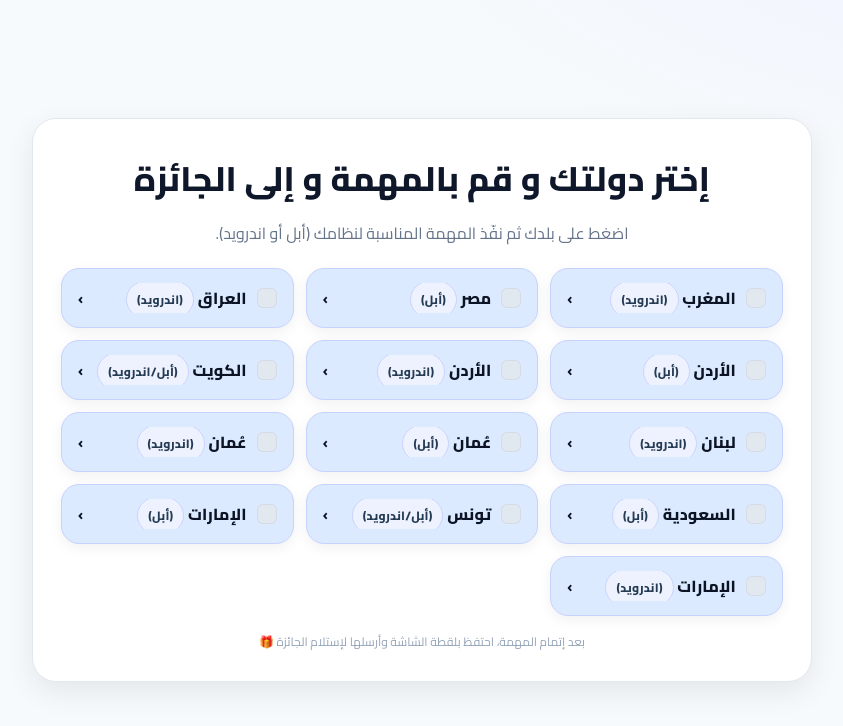
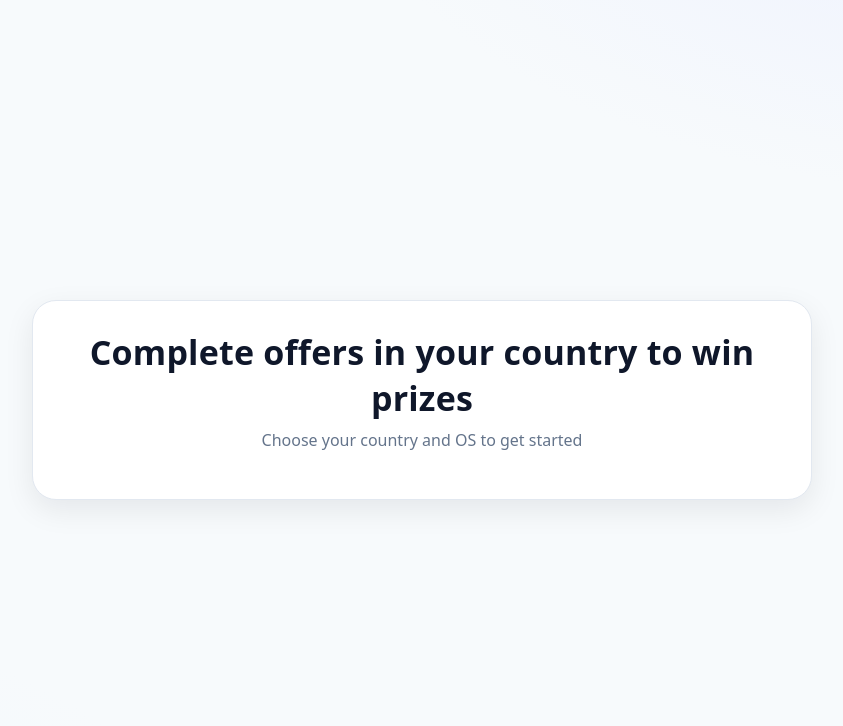
Before and after one commit to lol011107373-rgb/Choose-your-coubntry, a plain HTML site: page index.html in a window 1280 px wide. Shown: the whole page, without its empty margins (218-1061 px from the left). Drawn offline with Linux system fonts and the light colour scheme.

Commit message:
Update index.html

```diff
--- a/index.html
+++ b/index.html
@@ -1,10 +1,9 @@
 <!DOCTYPE html>
-<html lang="ar" dir="rtl">
+<html lang="en">
 <head>
-  <meta charset="utf-8" />
-  <meta name="viewport" content="width=device-width, initial-scale=1" />
-  <title>اختر دولتك</title>
-  <link href="https://fonts.googleapis.com/css2?family=Cairo:wght@400;600;800&display=swap" rel="stylesheet">
+  <meta charset="UTF-8">
+  <meta name="viewport" content="width=device-width, initial-scale=1.0">
+  <title>Offers Landing Page</title>
   <style>
     :root{
       --bg: #f7fafc;
@@ -108,134 +107,10 @@
   </style>
 </head>
 <body>
-  <main class="wrap">
-    <section class="card">
+  <div class="wrap">
+    <div class="card">
       <header>
-        <h1>إختر دولتك و قم بالمهمة و إلى الجائزة</h1>
-        <p class="lead">اضغط على بلدك ثم نفّذ المهمة المناسبة لنظامك (أبل أو اندرويد).</p>
+        <h1>Complete offers in your country to win prizes</h1>
+        <p class="lead">Choose your country and OS to get started</p>
       </header>
-
       <div class="grid">
-        <!-- المغرب (اندرويد) -->
-        <a class="btn" href="https://singingfiles.com/show.php?l=0&u=2439739&id=69381" target="_blank" rel="noopener">
-          <span class="country">
-            <span class="flag" aria-hidden="true"></span>
-            <span>المغرب <span class="badge">(اندرويد)</span></span>
-          </span>
-          <span aria-hidden="true">›</span>
-        </a>
-
-        <!-- مصر (أبل) -->
-        <a class="btn" href="https://singingfiles.com/show.php?l=0&u=2439739&id=67233" target="_blank" rel="noopener">
-          <span class="country">
-            <span class="flag" aria-hidden="true"></span>
-            <span>مصر <span class="badge">(أبل)</span></span>
-          </span>
-          <span aria-hidden="true">›</span>
-        </a>
-
-        <!-- العراق (اندرويد) -->
-        <a class="btn" href="https://singingfiles.com/show.php?l=0&u=2439739&id=66098" target="_blank" rel="noopener">
-          <span class="country">
-            <span class="flag" aria-hidden="true"></span>
-            <span>العراق <span class="badge">(اندرويد)</span></span>
-          </span>
-          <span aria-hidden="true">›</span>
-        </a>
-
-        <!-- الأردن (أبل) -->
-        <a class="btn" href="https://singingfiles.com/show.php?l=0&u=2439739&id=56091" target="_blank" rel="noopener">
-          <span class="country">
-            <span class="flag" aria-hidden="true"></span>
-            <span>الأردن <span class="badge">(أبل)</span></span>
-          </span>
-          <span aria-hidden="true">›</span>
-        </a>
-
-        <!-- الأردن (اندرويد) -->
-        <a class="btn" href="https://singingfiles.com/show.php?l=0&u=2439739&id=56090" target="_blank" rel="noopener">
-          <span class="country">
-            <span class="flag" aria-hidden="true"></span>
-            <span>الأردن <span class="badge">(اندرويد)</span></span>
-          </span>
-          <span aria-hidden="true">›</span>
-        </a>
-
-        <!-- الكويت (عام – رابط واحد) -->
-        <a class="btn" href="https://singingfiles.com/show.php?l=0&u=2439739&id=39764" target="_blank" rel="noopener">
-          <span class="country">
-            <span class="flag" aria-hidden="true"></span>
-            <span>الكويت <span class="badge">(أبل/اندرويد)</span></span>
-          </span>
-          <span aria-hidden="true">›</span>
-        </a>
-
-        <!-- لبنان (اندرويد) -->
-        <a class="btn" href="https://singingfiles.com/show.php?l=0&u=2439739&id=67192" target="_blank" rel="noopener">
-          <span class="country">
-            <span class="flag" aria-hidden="true"></span>
-            <span>لبنان <span class="badge">(اندرويد)</span></span>
-          </span>
-          <span aria-hidden="true">›</span>
-        </a>
-
-        <!-- عُمان (أبل) -->
-        <a class="btn" href="https://singingfiles.com/show.php?l=0&u=2439739&id=70873" target="_blank" rel="noopener">
-          <span class="country">
-            <span class="flag" aria-hidden="true"></span>
-            <span>عُمان <span class="badge">(أبل)</span></span>
-          </span>
-          <span aria-hidden="true">›</span>
-        </a>
-
-        <!-- عُمان (اندرويد) -->
-        <a class="btn" href="https://singingfiles.com/show.php?l=0&u=2439739&id=70872" target="_blank" rel="noopener">
-          <span class="country">
-            <span class="flag" aria-hidden="true"></span>
-            <span>عُمان <span class="badge">(اندرويد)</span></span>
-          </span>
-          <span aria-hidden="true">›</span>
-        </a>
-
-        <!-- السعودية (أبل) -->
-        <a class="btn" href="https://singingfiles.com/show.php?l=0&u=2439739&id=70436" target="_blank" rel="noopener">
-          <span class="country">
-            <span class="flag" aria-hidden="true"></span>
-            <span>السعودية <span class="badge">(أبل)</span></span>
-          </span>
-          <span aria-hidden="true">›</span>
-        </a>
-
-        <!-- تونس (عام – رابط واحد) -->
-        <a class="btn" href="https://singingfiles.com/show.php?l=0&u=2439739&id=65271" target="_blank" rel="noopener">
-          <span class="country">
-            <span class="flag" aria-hidden="true"></span>
-            <span>تونس <span class="badge">(أبل/اندرويد)</span></span>
-          </span>
-          <span aria-hidden="true">›</span>
-        </a>
-
-        <!-- الإمارات (أبل) -->
-        <a class="btn" href="https://singingfiles.com/show.php?l=0&u=2439739&id=71390" target="_blank" rel="noopener">
-          <span class="country">
-            <span class="flag" aria-hidden="true"></span>
-            <span>الإمارات <span class="badge">(أبل)</span></span>
-          </span>
-          <span aria-hidden="true">›</span>
-        </a>
-
-        <!-- الإمارات (اندرويد) -->
-        <a class="btn" href="https://singingfiles.com/show.php?l=0&u=2439739&id=71389" target="_blank" rel="noopener">
-          <span class="country">
-            <span class="flag" aria-hidden="true"></span>
-            <span>الإمارات <span class="badge">(اندرويد)</span></span>
-          </span>
-          <span aria-hidden="true">›</span>
-        </a>
-      </div>
-
-      <footer>بعد إتمام المهمة، احتفظ بلقطة الشاشة وأرسلها لإستلام الجائزة 🎁</footer>
-    </section>
-  </main>
-</body>
-</html>
```
